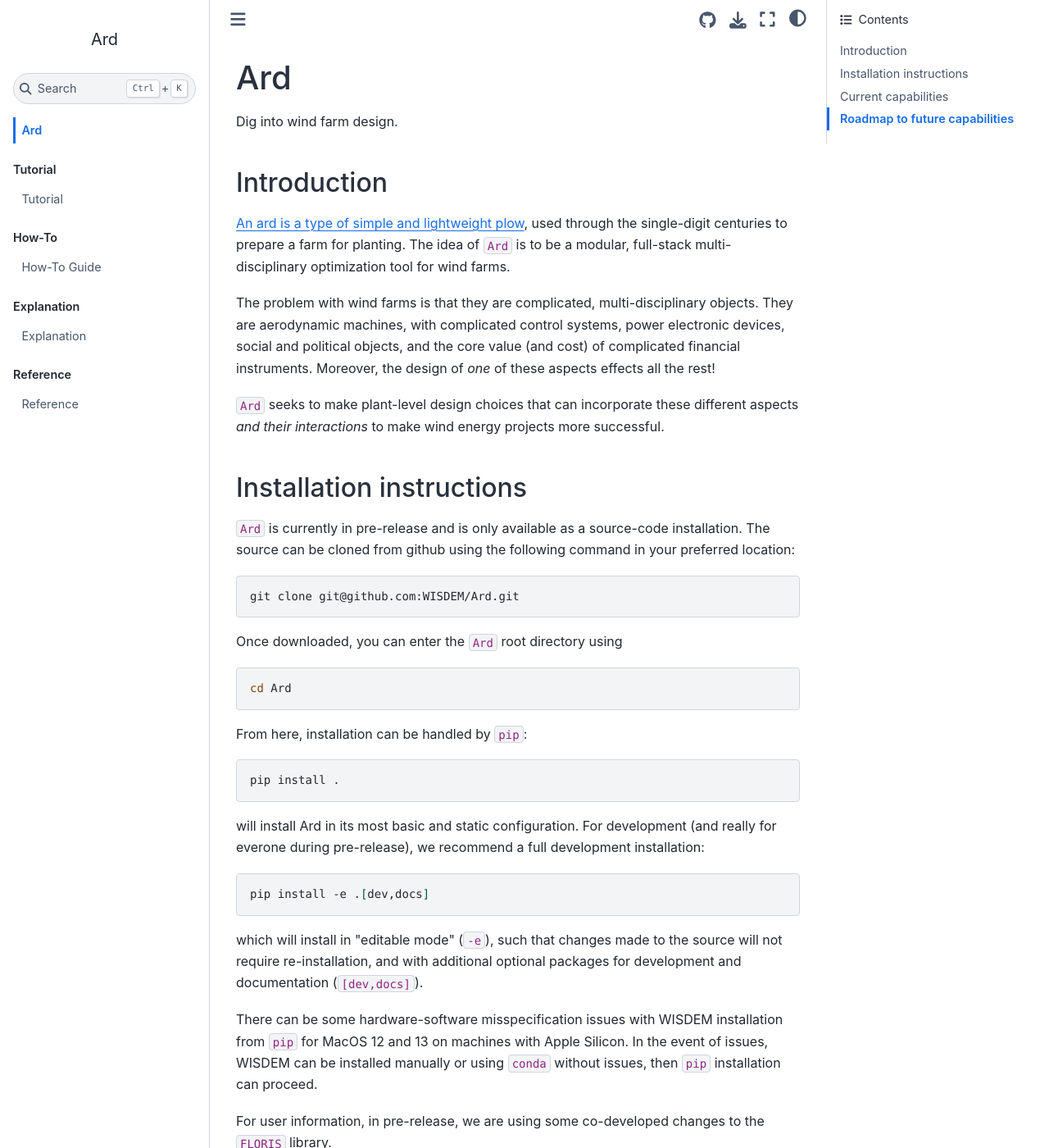
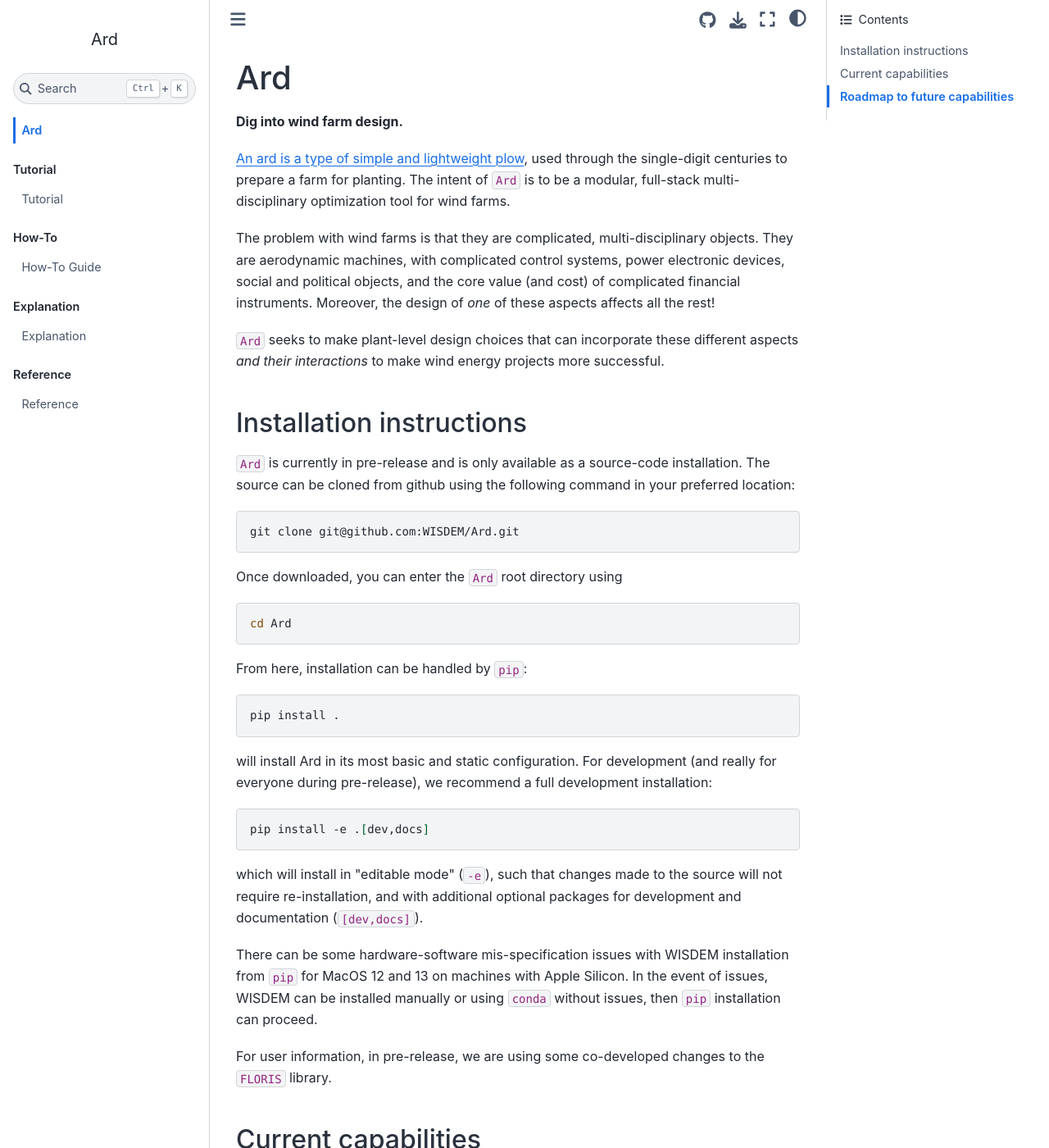
Before and after one commit to mdealencar/Ard, a Jupyter Book: the page built from docs/intro.md, in a window 1280 px wide and 1400 px high. Shown: the whole window at 82% size. Built offline with Jupyter Book 1.0.4 settings and Sphinx 7.4.7 and the Sphinx Book theme 1.1.4, drawn with Linux system fonts in a browser that asks for light colours; some of the changed text lies outside the part shown.

Commit message:
Little bit of clean up

````diff
--- a/docs/intro.md
+++ b/docs/intro.md
@@ -1,17 +1,16 @@
 
 # Ard
 
-Dig into wind farm design.
+**Dig into wind farm design.**
+
 <!-- The (aspirationally) foolproof tool for preparing wind farm layouts. -->
 
-## Introduction
-
 [An ard is a type of simple and lightweight plow](https://en.wikipedia.org/wiki/Ard_\(plough\)), used through the single-digit centuries to prepare a farm for planting.
-The idea of `Ard` is to be a modular, full-stack multi-disciplinary optimization tool for wind farms.
+The intent of `Ard` is to be a modular, full-stack multi-disciplinary optimization tool for wind farms.
 
 The problem with wind farms is that they are complicated, multi-disciplinary objects.
 They are aerodynamic machines, with complicated control systems, power electronic devices, social and political objects, and the core value (and cost) of complicated financial instruments.
-Moreover, the design of *one* of these aspects effects all the rest!
+Moreover, the design of *one* of these aspects affects all the rest!
 
 `Ard` seeks to make plant-level design choices that can incorporate these different aspects _and their interactions_ to make wind energy projects more successful.
 
@@ -35,13 +34,13 @@
 pip install .
 ```
 will install Ard in its most basic and static configuration.
-For development (and really for everone during pre-release), we recommend a full development installation:
+For development (and really for everyone during pre-release), we recommend a full development installation:
 ```shell
 pip install -e .[dev,docs]
 ```
 which will install in "editable mode" (`-e`), such that changes made to the source will not require re-installation, and with additional optional packages for development and documentation (`[dev,docs]`).
 
-There can be some hardware-software misspecification issues with WISDEM installation from `pip` for MacOS 12 and 13 on machines with Apple Silicon.
+There can be some hardware-software mis-specification issues with WISDEM installation from `pip` for MacOS 12 and 13 on machines with Apple Silicon.
 In the event of issues, WISDEM can be installed manually or using `conda` without issues, then `pip` installation can proceed.
 
 For user information, in pre-release, we are using some co-developed changes to the `FLORIS` library.
@@ -74,4 +73,4 @@
 
 ---
 
-Copyright :copyright: 2024, Alliance for Sustainable Energy, LLC
+Copyright &copy; 2024, Alliance for Sustainable Energy, LLC
````
Also changed, not shown: README.md (+7 -8 lines).
